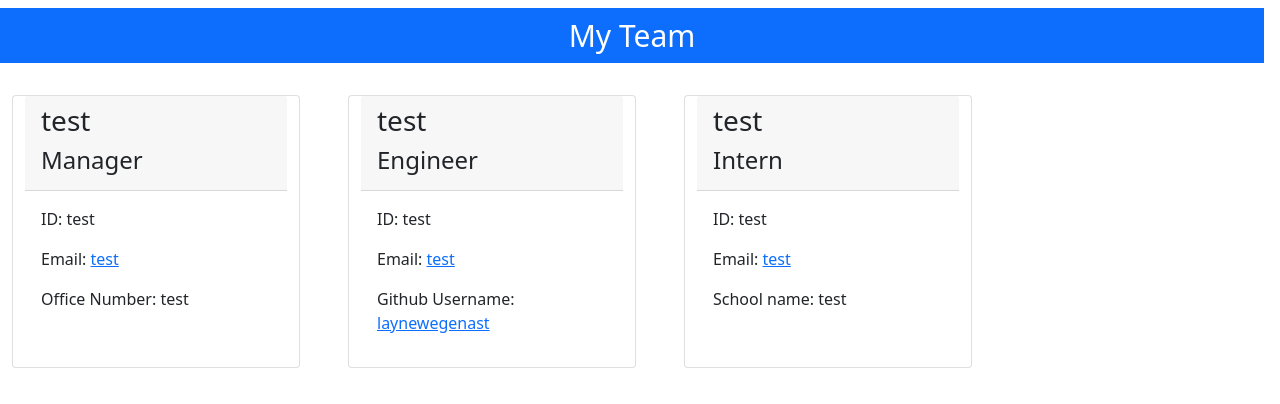
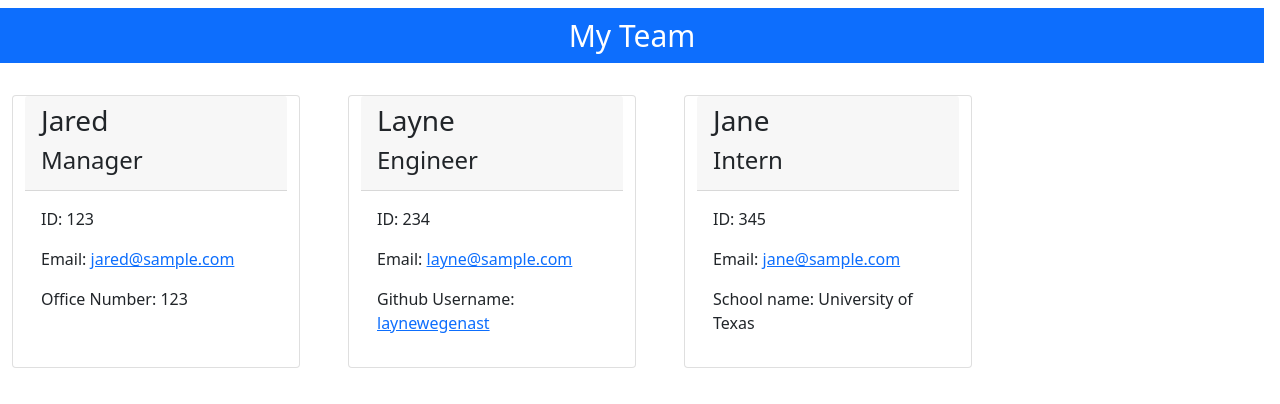
Before and after one commit to laynewegenast/team-profile-generator, a website: page index.html in a window 1280 px wide. Drawn offline with nearby package versions, Linux system fonts and the light colour scheme; files that its build step writes are made by us from their sources.

Commit message:
final changes

```diff
--- a/index.html
+++ b/index.html
@@ -26,38 +26,38 @@
 
         <div class="card col-4 m-4 row" style="width: 18rem;">
         <div class="card-header">
-            <h3>test</h3>
+            <h3>Jared</h3>
             <h4>Manager</h4>
         </div>
         <div class="card-body">
-            <p class="idnum">ID: test</p>
-            <p class="email">Email: <a href="mailto:test">test</a></p>
+            <p class="idnum">ID: 123</p>
+            <p class="email">Email: <a href="mailto:jared@sample.com">jared@sample.com</a></p>
 
-        <p class="office">Office Number: test</p>  </div>
+        <p class="office">Office Number: 123</p>  </div>
           </div>
 
         <div class="card col-4 m-4 row" style="width: 18rem;">
         <div class="card-header">
-            <h3>test</h3>
+            <h3>Layne</h3>
             <h4>Engineer</h4>
         </div>
         <div class="card-body">
-            <p class="idnum">ID: test</p>
-            <p class="email">Email: <a href="mailto:test">test</a></p>
+            <p class="idnum">ID: 234</p>
+            <p class="email">Email: <a href="mailto:layne@sample.com">layne@sample.com</a></p>
 
         <p class="office">Github Username: <a href="https://github.com/laynewegenast">laynewegenast</a></p>  </div>
           </div>
 
         <div class="card col-4 m-4 row" style="width: 18rem;">
         <div class="card-header">
-            <h3>test</h3>
+            <h3>Jane</h3>
             <h4>Intern</h4>
         </div>
         <div class="card-body">
-            <p class="idnum">ID: test</p>
-            <p class="email">Email: <a href="mailto:test">test</a></p>
+            <p class="idnum">ID: 345</p>
+            <p class="email">Email: <a href="mailto:jane@sample.com">jane@sample.com</a></p>
 
-        <p class="office">School name: test</p>  </div>
+        <p class="office">School name: University of Texas</p>  </div>
             </div>
     </div>
     </main>
```
Also changed, not shown: README.md.
